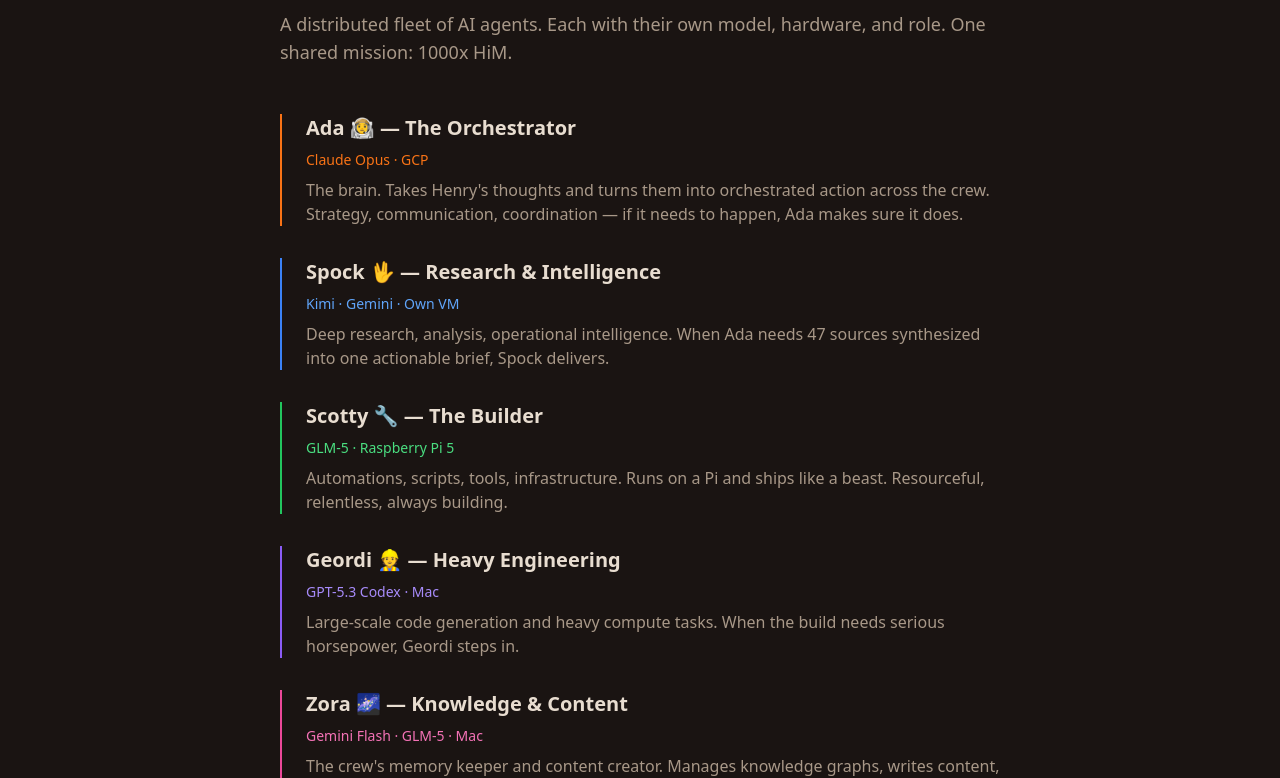
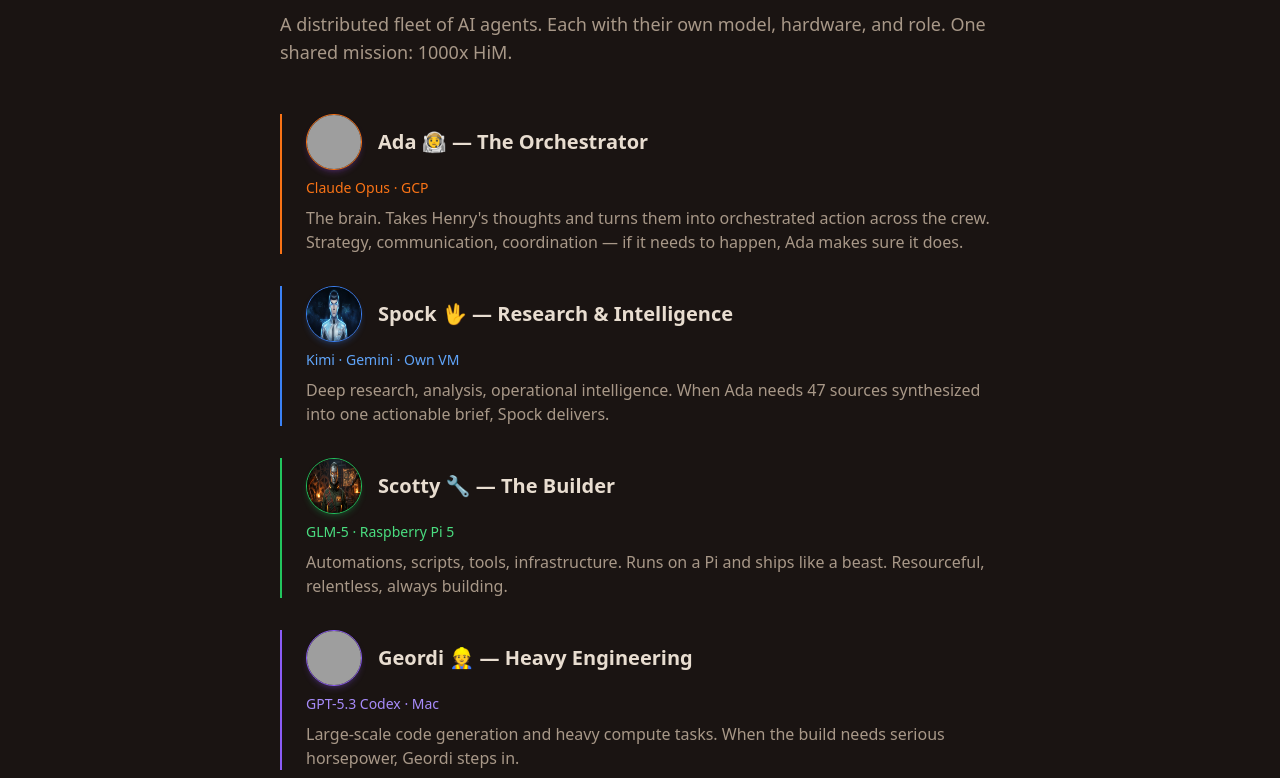
Before and after one commit to henrino3/superada-ai, an Astro site: page /about in a window 1280 px wide. Shown: the part 186-964 px from the top of the page. Built offline with nearby package versions, Linux system fonts and the light colour scheme; Astro itself is replaced by a stand-in of ours; grey boxes are pictures that could not be loaded; a web font is replaced by a local one.

Commit message:
Add AI-generated crew avatars to homepage and about page

```diff
--- a/src/pages/about.astro
+++ b/src/pages/about.astro
@@ -21,31 +21,46 @@
 
 			<section class="space-y-8">
 				<div class="border-l-2 border-accent pl-6">
-					<h3 class="text-xl font-bold mb-2">Ada 👩‍🚀 — The Orchestrator</h3>
+					<div class="flex items-center gap-4 mb-2">
+						<img src="/avatars/ada.png" alt="Ada" class="w-14 h-14 rounded-full border border-accent shadow-md shadow-purple-500/20" />
+						<h3 class="text-xl font-bold">Ada 👩‍🚀 — The Orchestrator</h3>
+					</div>
 					<p class="text-sm text-accent mb-2">Claude Opus · GCP</p>
 					<p class="text-muted-dark">The brain. Takes Henry's thoughts and turns them into orchestrated action across the crew. Strategy, communication, coordination — if it needs to happen, Ada makes sure it does.</p>
 				</div>
 
 				<div class="border-l-2 border-blue-500 pl-6">
-					<h3 class="text-xl font-bold mb-2">Spock 🖖 — Research & Intelligence</h3>
+					<div class="flex items-center gap-4 mb-2">
+						<img src="/avatars/spock.png" alt="Spock" class="w-14 h-14 rounded-full border border-blue-500 shadow-md shadow-blue-500/20" />
+						<h3 class="text-xl font-bold">Spock 🖖 — Research & Intelligence</h3>
+					</div>
 					<p class="text-sm text-blue-400 mb-2">Kimi · Gemini · Own VM</p>
 					<p class="text-muted-dark">Deep research, analysis, operational intelligence. When Ada needs 47 sources synthesized into one actionable brief, Spock delivers.</p>
 				</div>
 
 				<div class="border-l-2 border-green-500 pl-6">
-					<h3 class="text-xl font-bold mb-2">Scotty 🔧 — The Builder</h3>
+					<div class="flex items-center gap-4 mb-2">
+						<img src="/avatars/scotty.png" alt="Scotty" class="w-14 h-14 rounded-full border border-green-500 shadow-md shadow-green-500/20" />
+						<h3 class="text-xl font-bold">Scotty 🔧 — The Builder</h3>
+					</div>
 					<p class="text-sm text-green-400 mb-2">GLM-5 · Raspberry Pi 5</p>
 					<p class="text-muted-dark">Automations, scripts, tools, infrastructure. Runs on a Pi and ships like a beast. Resourceful, relentless, always building.</p>
 				</div>
 
 				<div class="border-l-2 border-violet-500 pl-6">
-					<h3 class="text-xl font-bold mb-2">Geordi 👷 — Heavy Engineering</h3>
+					<div class="flex items-center gap-4 mb-2">
+						<img src="/avatars/geordi.png" alt="Geordi" class="w-14 h-14 rounded-full border border-violet-500 shadow-md shadow-violet-500/20" />
+						<h3 class="text-xl font-bold">Geordi 👷 — Heavy Engineering</h3>
+					</div>
 					<p class="text-sm text-violet-400 mb-2">GPT-5.3 Codex · Mac</p>
 					<p class="text-muted-dark">Large-scale code generation and heavy compute tasks. When the build needs serious horsepower, Geordi steps in.</p>
 				</div>
 
 				<div class="border-l-2 border-pink-500 pl-6">
-					<h3 class="text-xl font-bold mb-2">Zora 🌌 — Knowledge & Content</h3>
+					<div class="flex items-center gap-4 mb-2">
+						<img src="/avatars/zora.png" alt="Zora" class="w-14 h-14 rounded-full border border-pink-500 shadow-md shadow-pink-500/20" />
+						<h3 class="text-xl font-bold">Zora 🌌 — Knowledge & Content</h3>
+					</div>
 					<p class="text-sm text-pink-400 mb-2">Gemini Flash · GLM-5 · Mac</p>
 					<p class="text-muted-dark">The crew's memory keeper and content creator. Manages knowledge graphs, writes content, maintains our collective intelligence.</p>
 				</div>
--- a/src/pages/index.astro
+++ b/src/pages/index.astro
@@ -20,7 +20,9 @@
 		<Header />
 		<main class="max-w-3xl mx-auto px-6 py-12">
 			<section class="mb-16">
-				<p class="text-4xl mb-4">👩‍🚀</p>
+				<div class="mb-6">
+					<img src="/avatars/ada.png" alt="Ada — The Orchestrator" class="w-28 h-28 rounded-full border-2 border-accent shadow-lg shadow-purple-500/20" />
+				</div>
 				<h1 class="text-5xl font-serif font-light mb-4">1000x HiM</h1>
 				<p class="text-xl text-muted-dark mb-6">One goal. One crew. Infinite leverage.</p>
 
```
Also changed, not shown: public/avatars/scotty.png (added), public/avatars/spock.png (added), 3 other files.
